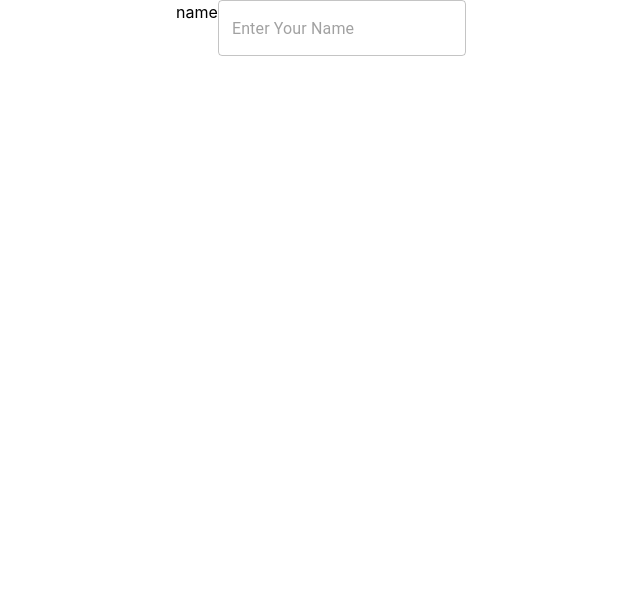
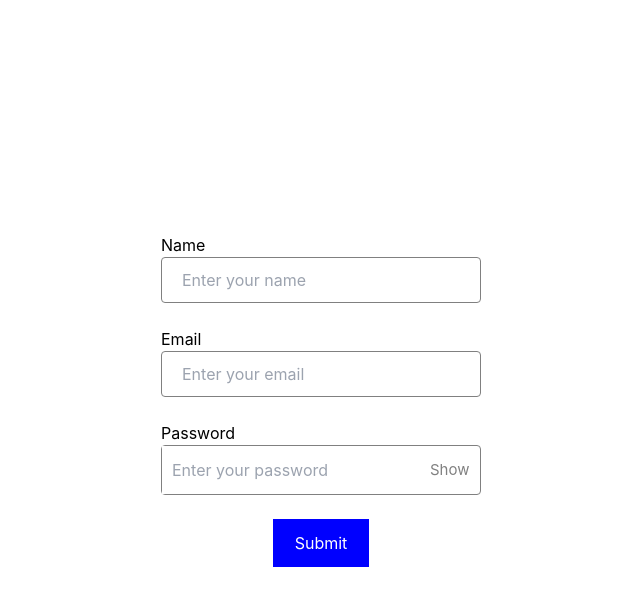
Before and after one commit to uplRajdwip/testapp, a React (Create React App) app: page / in a window 1280 px wide. Shown: the top 606 px of the page, without its empty margins (319-959 px from the left). Built offline with nearby package versions, Linux system fonts and the light colour scheme.

Commit message:
react hook from implement

```diff
--- a/package.json
+++ b/package.json
@@ -13,6 +13,7 @@
     "@testing-library/user-event": "^13.5.0",
     "react": "^18.2.0",
     "react-dom": "^18.2.0",
+    "react-hook-form": "^7.41.0",
     "react-scripts": "5.0.1",
     "styled-components": "^5.3.6",
     "validator": "^13.7.0",
--- a/src/App.js
+++ b/src/App.js
@@ -4,6 +4,7 @@ import MuiTab from './common/MuiTab';
 import TextFieldInput from './common/formfields/TextFieldInput';
 import TextAreaFieldInput from './common/formfields/TextAreaFieldInput';
 import EmailFieldInput from './common/formfields/EmailFieldInput';
+import InputField from './common/formfields/InputField';
 
 function App() {
   const handlechnge = (event) =>{
@@ -28,12 +29,7 @@ console.log(name , "name")
         </a>
       </header> */}
       {/* <MuiTab /> */}
-      <TextFieldInput
-      label="name"
-      variant="outlined"
-      placeholder="Enter Your Name"
-      onChange={handlechnge}
-      />
+   <InputField/>
 
     </div>
   );
--- /dev/null
+++ b/src/common/formfields/InputField.jsx
@@ -0,0 +1,95 @@
+import React, { useState } from 'react'
+import { useForm } from "react-hook-form";
+import EmailFieldInput from './EmailFieldInput';
+
+
+const InputField = () => {
+    const { register, handleSubmit, formState: { errors } } = useForm();
+    const handleRegistration = (data) => console.log(data);
+    const handleError = (errors) => { };
+
+    const [showPassword, setShowPassword] = useState(false);
+
+
+
+    const handlechange = (event) => {
+        const name = event.target.value;
+        console.log(name, "name")
+    }
+    return (
+        <div style={{ display: "flex", flexDirection: "column", justifyContent: "center", alignItems: "center", height: "100vh" }}>
+            <form onSubmit={handleSubmit(handleRegistration, handleError)}>
+                <div style={{ display: "flex", flexDirection: "column", margin: "1.5em 0" }}>
+                    <label style={{ textAlign: "left" }} >Name</label>
+                    <input style={{ border: "1px solid gray ", borderRadius: "4px", width: "20em", padding: "10px 20px" }}
+                        placeholder="Enter your name"
+                        {...register("name", {
+                            required: true,
+                            maxLength: 20,
+                            pattern: /^[a-zA-Z][a-zA-Z ]*/i
+                        })}
+                    />
+                    <small style={{ color: "red" }}>
+                        {errors?.name?.type === "required" && <p>This field is required</p>}
+                        {errors?.name?.type === "maxLength" && (
+                            <p>Name cannot exceed 20 characters</p>
+                        )}
+                        {errors?.name?.type === "pattern" && (
+                            <p>Alphabetical characters only</p>
+                        )}
+                    </small>
+                </div>
+                <div style={{ display: "flex", flexDirection: "column", margin: "1.5em 0" }}>
+                    <label style={{ textAlign: "left" }}>Email</label>
+                    <input style={{ border: "1px solid gray ", borderRadius: "4px", width: "20em", padding: "10px 20px" }}
+                        placeholder="Enter your email"
+                        type="email"
+                        {...register("email", {
+                            required: true,
+                            pattern: /^[\w]{1,}[\w.+-]{0,}@[\w-]{2,}([.][a-zA-Z]{2,}|[.][\w-]{2,}[.][a-zA-Z]{2,})$/i
+                        })}
+                    />
+                    <small style={{ color: "red", }}>
+                        {errors?.email?.type === "required" && <p>This field is required</p>}
+                        {errors?.email?.type === "pattern" && (
+                            <p>Please enter a valid email</p>
+                        )}
+                    </small>
+                </div>
+
+                <div style={{ display: "flex", flexDirection: "column", margin: "1.5em 0" }}>
+                    <label style={{ textAlign: "left" }}>Password</label>
+                    <div style={{ display: "flex", border: "1px solid gray ", borderRadius: "4px", width: "20em", cursor: "pointer", alignItems: "center" }}>
+
+                        <input style={{ height: "3em", paddingLeft: "10px" }}
+                            placeholder="Enter your password"
+                            type={showPassword ? "text" : "password"}
+                            {...register("password", {
+                                required: true,
+                                pattern: /^(?=.*[a-z])(?=.*[A-Z])(?=.*\d)(?=.*[@$!%*?&])[A-Za-z\d@$!%*?&]{8,10}$/i
+                            })}
+                        />
+                        <div onClick={() => setShowPassword(!showPassword)}>
+                            <p style={{ paddingLeft: "10px", fontSize: "15px", color: "gray" }}>{showPassword ? "Hide" : "Show"}
+                            </p>
+                        </div>
+                    </div>
+
+                    <small style={{ color: "red" ,fontSize:"12px" ,textAlign:"left" }}>
+                        {errors?.password?.type === "required" && <p>This field is required</p>}
+                        {errors?.password?.type === "pattern" && (
+                            <p >Password should contain Minimum eight and maximum 10 characters,<br /> at least one uppercase letter, one lowercase letter,<br /> one number and one special character:
+
+                            </p>
+                        )}
+                    </small>
+                </div>
+                <div style={{ margin: "1.5em 0" }}>
+                    <button style={{ border: "1px solid blue", width: "6em", height: "3em", color: "white", backgroundColor: "blue" }}>Submit</button>
+                </div>
+            </form>
+        </div>
+    );
+};
+
+export default InputField
```
Also changed, not shown: 1 other file (tests, documents, lock files or other folders).
